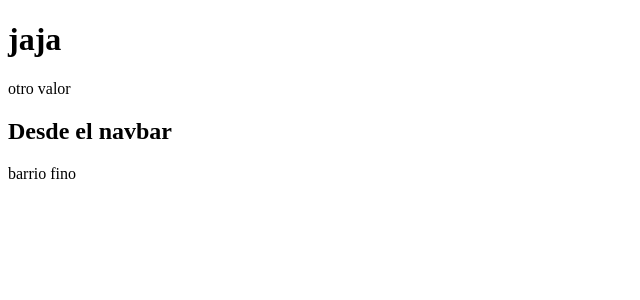
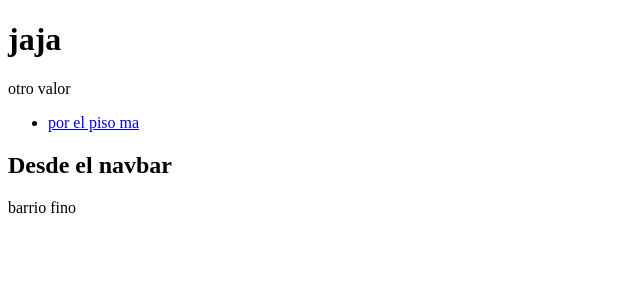
Before and after one commit to Andrescc143/playvie-frontend, an Angular app in the folder playvie-frontend/: page / in a window 1280 px wide. Shown: the top 300 px of the page, without its empty margins (0-640 px from the left). Built offline with nearby package versions, Linux system fonts and the light colour scheme.

Commit message:
edited nav-bar.component added nav tag and a list

```diff
--- a/playvie-frontend/src/app/components/nav-bar/nav-bar.component.html
+++ b/playvie-frontend/src/app/components/nav-bar/nav-bar.component.html
@@ -1,2 +1,7 @@
+<nav>
+    <ul>
+        <li><a href="./">por el piso ma</a></li>
+    </ul>
+</nav>
 <h2>Desde el navbar</h2>
 <p>barrio fino</p>
```
